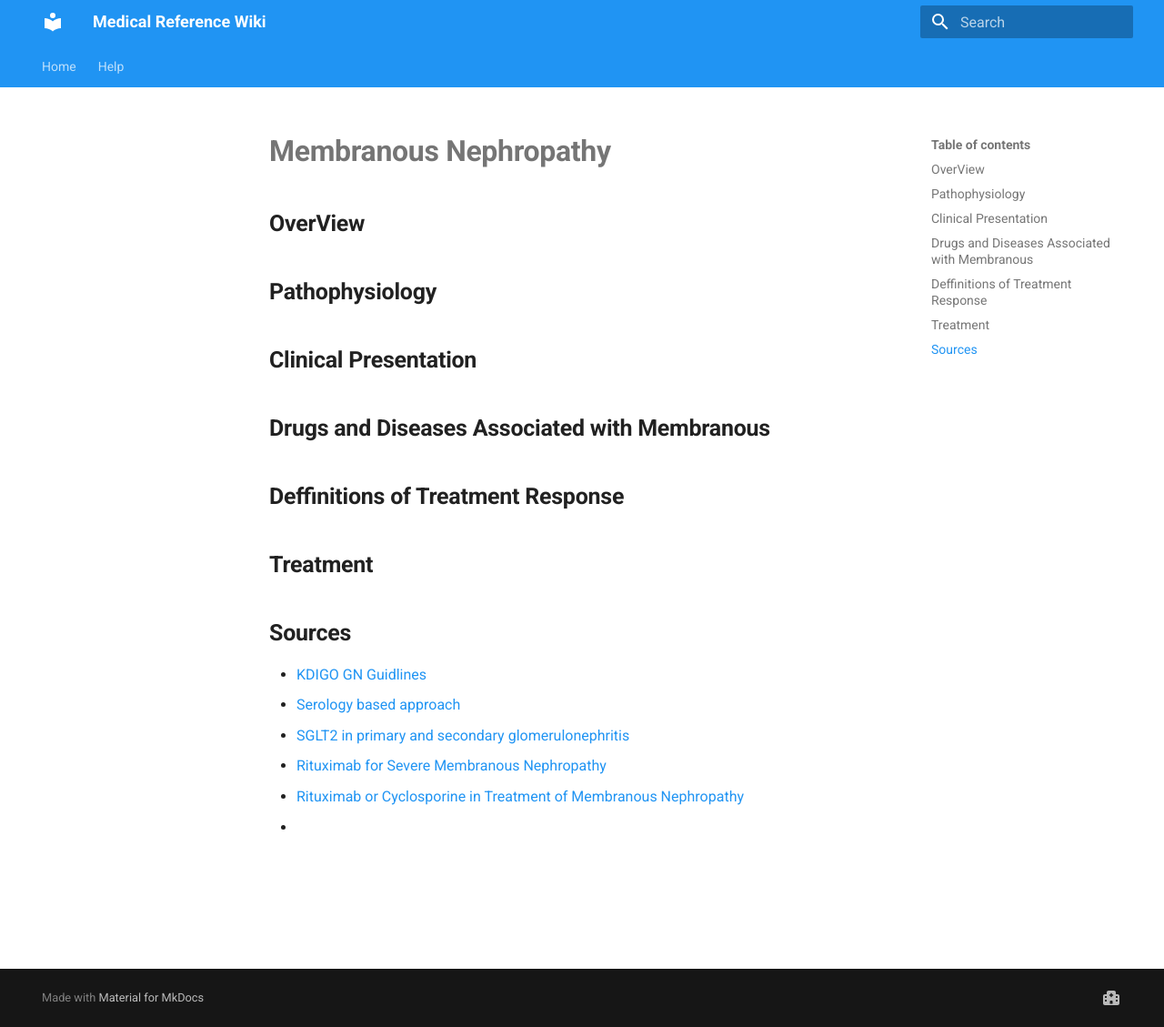
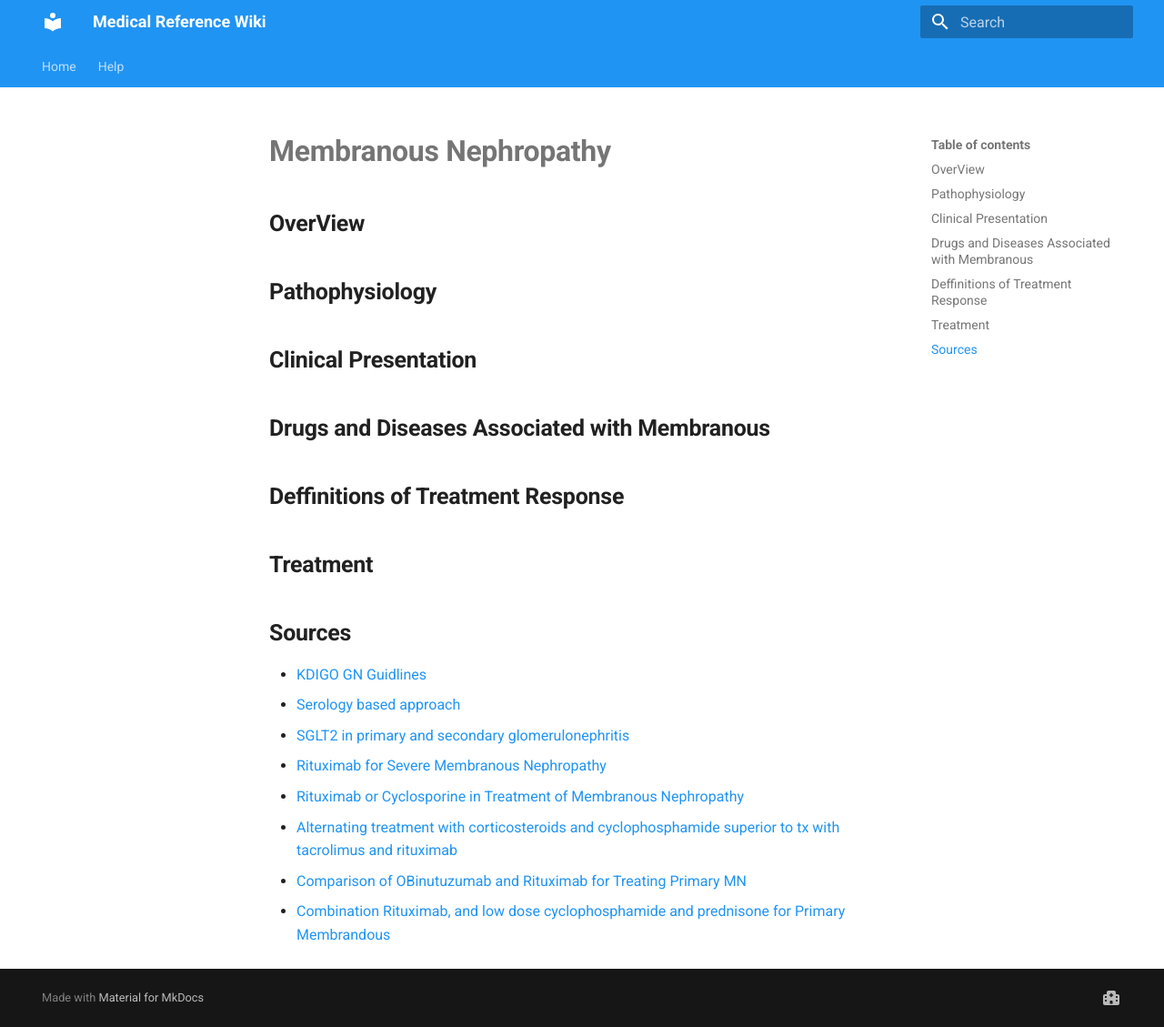
Before and after one commit to TTUNEPH2025/GN, an MkDocs documentation site: the page built from docs/Membranous.md, in a window 1280 px wide and 1129 px high. Shown: the whole window at 91% size. Built offline with MkDocs 1.6.1 and Material for MkDocs 9.7.7, drawn with Linux system fonts in a browser that asks for light colours.

Commit message:
Update Membranous.md

```diff
--- a/docs/Membranous.md
+++ b/docs/Membranous.md
@@ -11,4 +11,6 @@
 * [SGLT2 in primary and secondary glomerulonephritis](https://pubmed.ncbi.nlm.nih.gov/37550217/)
 * [Rituximab for Severe Membranous Nephropathy](https://pubmed.ncbi.nlm.nih.gov/27352623/)
 * [Rituximab or Cyclosporine in Treatment of Membranous Nephropathy](https://pubmed.ncbi.nlm.nih.gov/31269364/)
-*
+* [Alternating treatment with corticosteroids and cyclophosphamide superior to tx with tacrolimus and rituximab](https://pubmed.ncbi.nlm.nih.gov/33166580/)
+* [Comparison of OBinutuzumab and Rituximab for Treating Primary MN](https://pubmed.ncbi.nlm.nih.gov/39207845/)
+* [Combination Rituximab, and low dose cyclophosphamide and prednisone for Primary Membrandous](https://pubmed.ncbi.nlm.nih.gov/34174365/)
```
